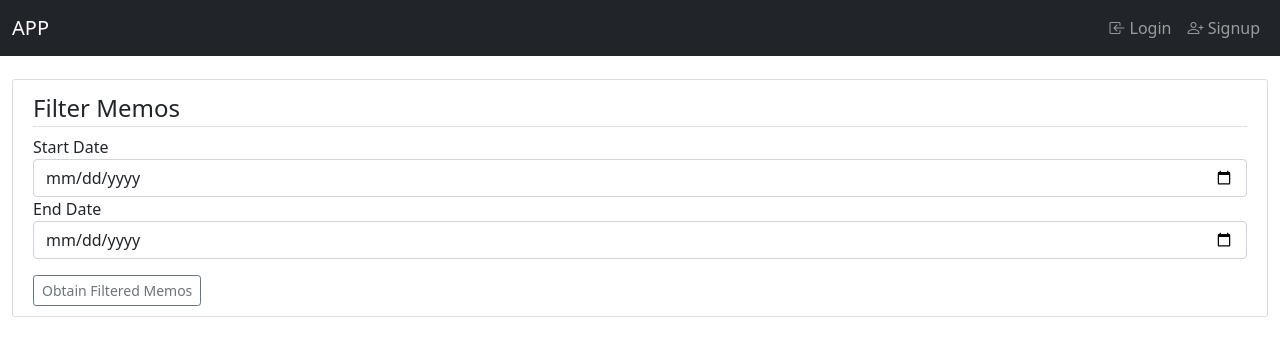
After one commit to JoshuaOloton/memo-management-app, a Flask app: page /memos/filter in a window 1280 px wide. The commit adds this page. Shown: the top 356 px of the page. Run offline with Flask 2, Linux system fonts and the light colour scheme; some libraries are stand-ins or nearby versions.

Commit message:
improved edit feature

```diff
--- a/app/auth/views.py
+++ b/app/auth/views.py
@@ -55,6 +55,8 @@ def register():
 def logout():
     session.pop('id', None)
     session.pop('reciever_office', None)
+    session.pop('start_date', None)
+    session.pop('end_date', None)
     session['logged_in'] = False
     # flash('You are logged out!','danger')
     return redirect(url_for('main.index'))
--- a/app/memo/forms.py
+++ b/app/memo/forms.py
@@ -3,6 +3,7 @@ from flask_wtf import FlaskForm
 from flask_wtf.file import FileField, FileAllowed
 from wtforms.fields import StringField, TextAreaField, SubmitField, SelectField
 from wtforms.validators import DataRequired, Length
+from wtforms.fields.html5 import DateField
 from ..models import User, Office
 from ..utils import OFFICE_NAMES
 
@@ -26,16 +27,19 @@ class RecieveMemoForm(FlaskForm):
         user = User.query.get_or_404(user_id)
         if user.in_general():
             office_name = session.get('reciever_office')
+            # for users with admin privileges(general office), this gives us the selected office at login
             office = Office.query.filter_by(office_name=office_name).first()
             gen_office = Office.query.filter_by(office_name='General').first()
-            list_ch = Office.query.all()
-            curr_index = list_ch.index(office)
-            gen_office_index = list_ch.index(gen_office)
-            list_ch.remove(office)
+            sender_office_list = Office.query.all()
+            curr_index = sender_office_list.index(office)
+            gen_office_index = sender_office_list.index(gen_office)
+            # remove logged-in office and general office from list of sender offices
+            sender_office_list.remove(office)
+            sender_office_list.remove(gen_office)
 
-            mapped_choices = map(lambda office: office.office_name, list_ch)
-            self.reciever.choices = list(mapped_choices)
-            self.sender_office.choices = list(map(lambda office: office.office_name, list_ch))
+            mapped_choices = map(lambda office: office.office_name, sender_office_list)
+            self.sender_office.choices = list(map(lambda office: office.office_name, sender_office_list))
+            self.reciever.choices = [session.get('reciever_office')]
         else:
             office_name = session.get('reciever_office')
             office = Office.query.filter_by(office_name=office_name).first()
@@ -43,13 +47,10 @@ class RecieveMemoForm(FlaskForm):
             list_ch = Office.query.all()
             curr_index = list_ch.index(office)
             gen_office_index = list_ch.index(gen_office)
-            # list_ch.pop(curr_index)
             list_ch.remove(office)
-            # list_ch.pop(gen_office_index-1)
             list_ch.remove(gen_office)
 
             mapped_choices = map(lambda office: office.office_name, list_ch)
-
             self.sender_office.choices = list(mapped_choices)
             self.reciever.choices = [user.office]
 
@@ -61,4 +62,6 @@ class UpdateMemoForm(FlaskForm):
     submit = SubmitField('Update Memo')
 
 class FilterMemoForm(FlaskForm):
-    pass
+    start_date = DateField('Start Date', validators=[DataRequired()])
+    end_date = DateField('End Date', validators=[DataRequired()])
+    submit = SubmitField('Obtain Filtered Memos')
--- a/app/memo/views.py
+++ b/app/memo/views.py
@@ -60,6 +60,10 @@ def recieve_memo(officename):
 @memo.route('/memos/recieved/<officename>')
 @login_required
 def recieved_memos(officename):
+    print(f"Lala: {session.get('reciever_office')}")
+    # pop start date and end dates from session if they exist
+    session.pop('start_date', None)
+    session.pop('end_date', None)
     page = request.args.get('page', 1, type=int)
     session['reciever_office'] = officename
     office = Office.query.filter_by(office_name=officename).first()
@@ -71,8 +75,9 @@ def recieved_memos(officename):
 @memo.route('/memos/recieved/<officename>/<start_date>/<end_date>')
 def filtered_memos(officename, start_date, end_date):
     page = request.args.get('page', 1, type=int)
+    print('HAaaaaa')
 
-    format = "%m-%d-%y"
+    format = "%Y-%m-%d"
     start_date = datetime.strptime(start_date, format).date()
     end_date = datetime.strptime(end_date, format).date()
     filtr = func.date(Memo.timestamp)
@@ -82,7 +87,20 @@ def filtered_memos(officename, start_date, end_date):
         paginate(page, per_page=current_app.config['MEMOS_PER_PAGE'], error_out=False)
 
     memos = pagination.items
-    return render_template('recieved_memos.html', pagination=pagination, memos=memos)
+    return render_template('recieved_memos.html', pagination=pagination, memos=memos, st_dt=start_date, end_dt=end_date)
+
+@memo.route('/memos/recieved/<officename>/<start_date>/<end_date>/full')
+def filtered_memos_full(officename, start_date, end_date):
+    page = request.args.get('page', 1, type=int)
+
+    format = "%Y-%m-%d"
+    start_date = datetime.strptime(start_date, format).date()
+    end_date = datetime.strptime(end_date, format).date()
+    filtr = func.date(Memo.timestamp)
+    office = Office.query.filter_by(office_name=officename).first()
+    memos = office.recieved_memos.filter(and_(filtr >= start_date, filtr <= end_date))
+
+    return render_template('recieved_memos_full.html', memos=memos)
 
 
 @memo.route('/memos/recieved/<officename>/full')
@@ -105,6 +123,7 @@ def delete_memo(memo_id):
 
 @memo.route('/memos/<int:memo_id>/update', methods=['GET','POST'])
 def update_memo(memo_id):
+    filename=''
     memo = Memo.query.get_or_404(memo_id)
     print(f'Memo: {request.method}')
     form = UpdateMemoForm()
@@ -125,12 +144,12 @@ def update_memo(memo_id):
             memo.note_attached=filename
             db.session.commit()
         flash('Memo successfully updated!', 'success')
-        return redirect(url_for('memo.recieved_memos',oficename=session.get('reciever_office')))
+        return redirect(url_for('memo.recieved_memos',officename=session.get('reciever_office')))
     elif request.method == 'GET':
         form.title.data = memo.title
         form.description.data = memo.description
         form.note_attached.data = memo.note_attached
-    return render_template('update_memo.html', form=form)
+    return render_template('update_memo.html', form=form, a=form.title.data,b=form.description.data,c=memo.note_attached)
 
 
 @memo.route('/memos/<int:memo_id>')
@@ -139,8 +158,15 @@ def view_memo(memo_id):
     return render_template('memo.html', memo=memo)
 
 
-@memo.route('/ss')
+@memo.route('/memos/filter', methods=['GET','POST'])
 def filter_memos():
     form = FilterMemoForm()
+    print(f"hehe: {session.get('reciever_office')}")
     if form.validate_on_submit():
-        pass
+        start_date = form.start_date.data
+        end_date = form.end_date.data
+        session['start_date'] = start_date
+        session['end_date'] = end_date
+        print(start_date)
+        return redirect(url_for('memo.filtered_memos',officename=session.get('reciever_office'), start_date=form.start_date.data, end_date=form.end_date.data))
+    return render_template('filter_memos.html', form=form)
--- a/app/templates/base.html
+++ b/app/templates/base.html
@@ -7,8 +7,6 @@
     <title>MEMO MANAGEMENT SYSTEM</title>
 
     <link href="https://cdn.jsdelivr.net/npm/bootstrap@5.0.2/dist/css/bootstrap.min.css" rel="stylesheet" integrity="sha384-EVSTQN3/azprG1Anm3QDgpJLIm9Nao0Yz1ztcQTwFspd3yD65VohhpuuCOmLASjC" crossorigin="anonymous">
-
-    <!-- <link href="https://cdn.jsdelivr.net/npm/bootstrap@5.1.3/dist/css/bootstrap.min.css" rel="stylesheet"> -->
 
     <link rel="stylesheet" href="https://cdn.jsdelivr.net/npm/bootstrap-icons@1.8.3/font/bootstrap-icons.css">
 
@@ -28,7 +26,13 @@
                     <ul class="navbar-nav">
                         <!-- PUT YABATECH LOGO HERE -->
                         <li class="nav-item">
-                            <a class="nav-link" href="{{ url_for('memo.recieved_memos',officename=current_user.office) }}">Recieved Memos</a>
+                            <a class="nav-link" href="{{ url_for('memo.recieved_memos',officename=session.get('reciever_office')) }}">Recieved Memos</a>
+                        </li>
+                        <li class="nav-item">
+                            <a class="nav-link" href="{{ url_for('memo.filter_memos') }}">
+                                <i class="bi bi-funnel"></i>
+                                Filter Memos
+                            </a>
                         </li>
                     </ul>
                     <ul class="navbar-nav ms-auto">
--- /dev/null
+++ b/app/templates/filter_memos.html
@@ -0,0 +1,50 @@
+{% extends 'base.html' %}
+
+{% block body %}
+
+<!-- RENDER FORM -->
+<!-- ........... -->
+
+<br>
+<div class="content-section">
+    <!-- passing an empty string to the action attribute redirects the form back to the same route -->
+    <form action="" method="POST">
+        {{ form.hidden_tag() }}
+        <fieldset class="form-group">
+            <legend class="border-bottom">Filter Memos</legend>
+            <div class="form-group">
+                {{ form.start_date.label(class="form-control-label") }}
+                {% if form.start_date.errors %}
+                    {{ form.start_date(class="form-control is-invalid") }}
+                    <div class="invalid-feedback">
+                        {% for errors in form.start_date.errors %}
+                            {{ errors }}
+                        {% endfor %}
+                    </div>
+                {% else %}
+                    {{ form.start_date(class="form-control") }}
+                {% endif %}
+            </div>
+
+            <div class="form-group">
+                {{ form.end_date.label(class="form-control-label") }}
+                {% if form.end_date.errors %}
+                    {{ form.end_date(class="form-control is-invalid") }}
+                    <div class="invalid-feedback">
+                        {% for errors in form.end_date.errors %}
+                            {{ errors }}
+                        {% endfor %}
+                    </div>
+                {% else %}
+                    {{ form.end_date(class="form-control") }}
+                {% endif %}
+            </div>
+        </fieldset>
+        <div class="form-group mt-3">
+            {{ form.submit(class="btn btn-sm btn-outline-secondary") }}
+        </div>
+    </form>
+  </div>
+
+
+{% endblock %}
--- a/app/templates/memo.html
+++ b/app/templates/memo.html
@@ -35,7 +35,7 @@
     </table>
 
     <a href="{{ url_for('memo.update_memo', memo_id=memo.id) }}" class="btn btn-sm btn-outline-secondary">
-        <i class="bi bi-pen-fill"></i>
+        <i class="fa fa-pencil-square-o" aria-hidden="true"></i>
         Edit
     </a>&#160;
     <a href="{{ url_for('memo.delete_memo', memo_id=memo.id) }}" class="btn btn-sm btn-danger" onclick="return confirm('Are you sure you want to delete this memo?');">
--- a/app/templates/update_memo.html
+++ b/app/templates/update_memo.html
@@ -19,7 +19,7 @@
                         {% endfor %}
                     </div>
                 {% else %}
-                    <input type="text" name="title" id="title" class="form-control" placeholder="Enter Memo Title">
+                    <input type="text" name="title" id="title" class="form-control" placeholder="Enter Memo Title" value="{{ a }}">
                     <label for="title">Memo Title</label>
                 {% endif %}
             </div>
@@ -34,7 +34,7 @@
                         {% endfor %}
                     </div>
                 {% else %}
-                    <textarea name="description" id="description" cols="30" rows="10" class="form-control" placeholder="Enter Memo Description"></textarea>
+                    <textarea name="description" id="description" cols="30" rows="10" class="form-control" placeholder="Enter Memo Description">{{ b }}</textarea>
                     <label for="description">Memo Description</label>
                 {% endif %}
             </div>
@@ -43,7 +43,7 @@
                 {{ form.note_attached.label() }}
                 <!-- {{ form.note_attached(class="form-control-file") }} -->
                 <!-- this is equivalent to  -->
-                <input type="file" class="form-control-file" name="file" id="file">
+                <input type="file" class="form-control-file" name="file" id="file" value="{{ c }}">
                 {% if form.note_attached.errors %}
                     {% for errors in form.note_attached.errors %}
                         <span class="text-danger">{{ errors }}</span><br>
--- a/app/utils.py
+++ b/app/utils.py
@@ -9,6 +9,16 @@ OFFICES = {
     'user8': 'Rectory',
     'user9': 'Bursary',
     'user10': 'CITM',
+    'user11': 'CITM',
+    'user12': 'Bursary',
+    'user13': 'Rectory',
+    'user14': 'Registry',
+    'user15': 'General',
+    'user16': 'General',
+    'user17': 'Registry',
+    'user18': 'Rectory',
+    'user19': 'Bursary',
+    'user20': 'CITM',
 }
 
 OFFICE_NAMES = list(OFFICES.values())
```
Also changed, not shown: app/templates/recieve_memo.html (+0 -50 lines), app/templates/recieved_memos.html (+31 -8 lines), app/templates/recieved_memos_full.html (+15 -7 lines), 1 other file.
